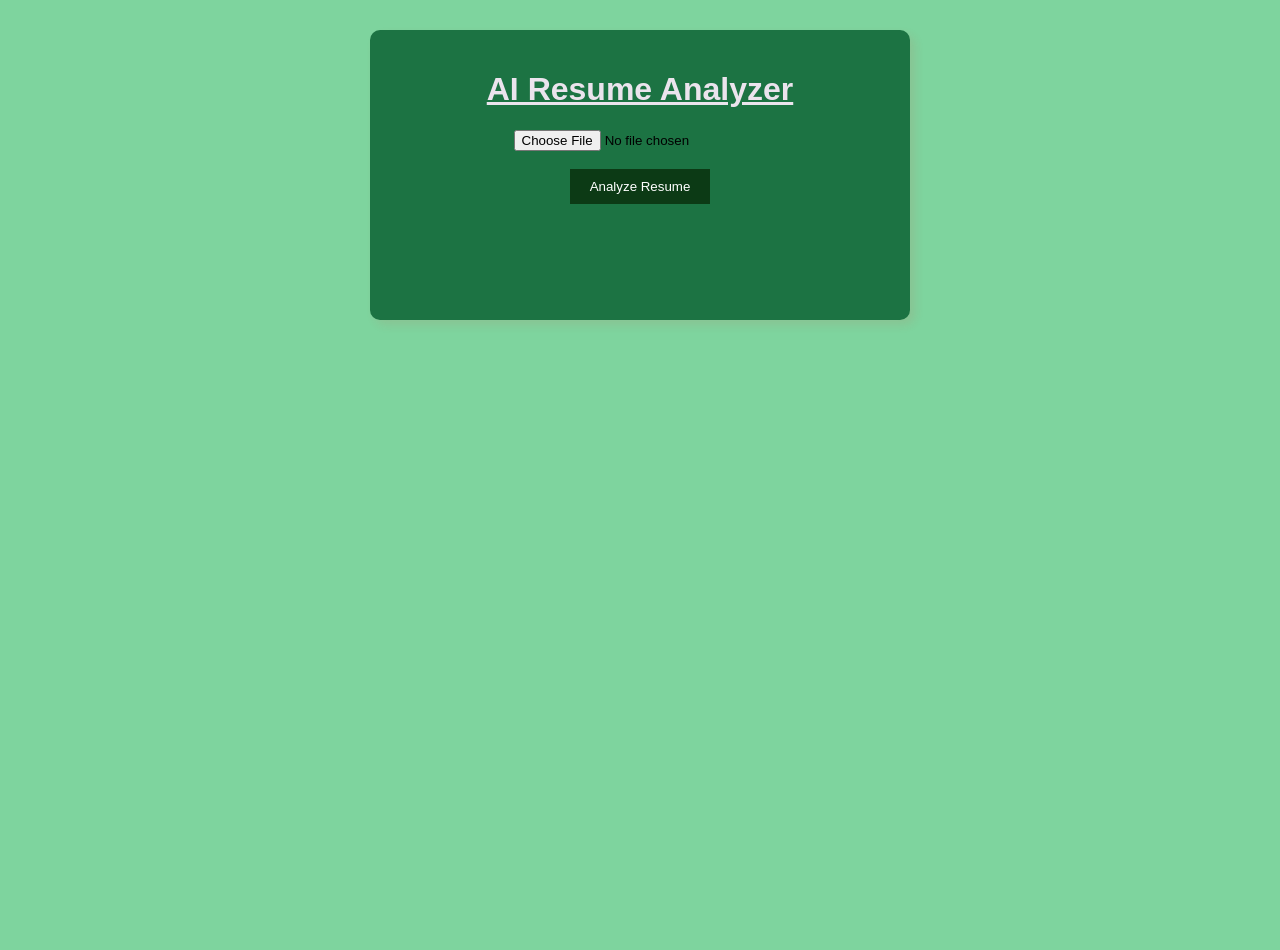
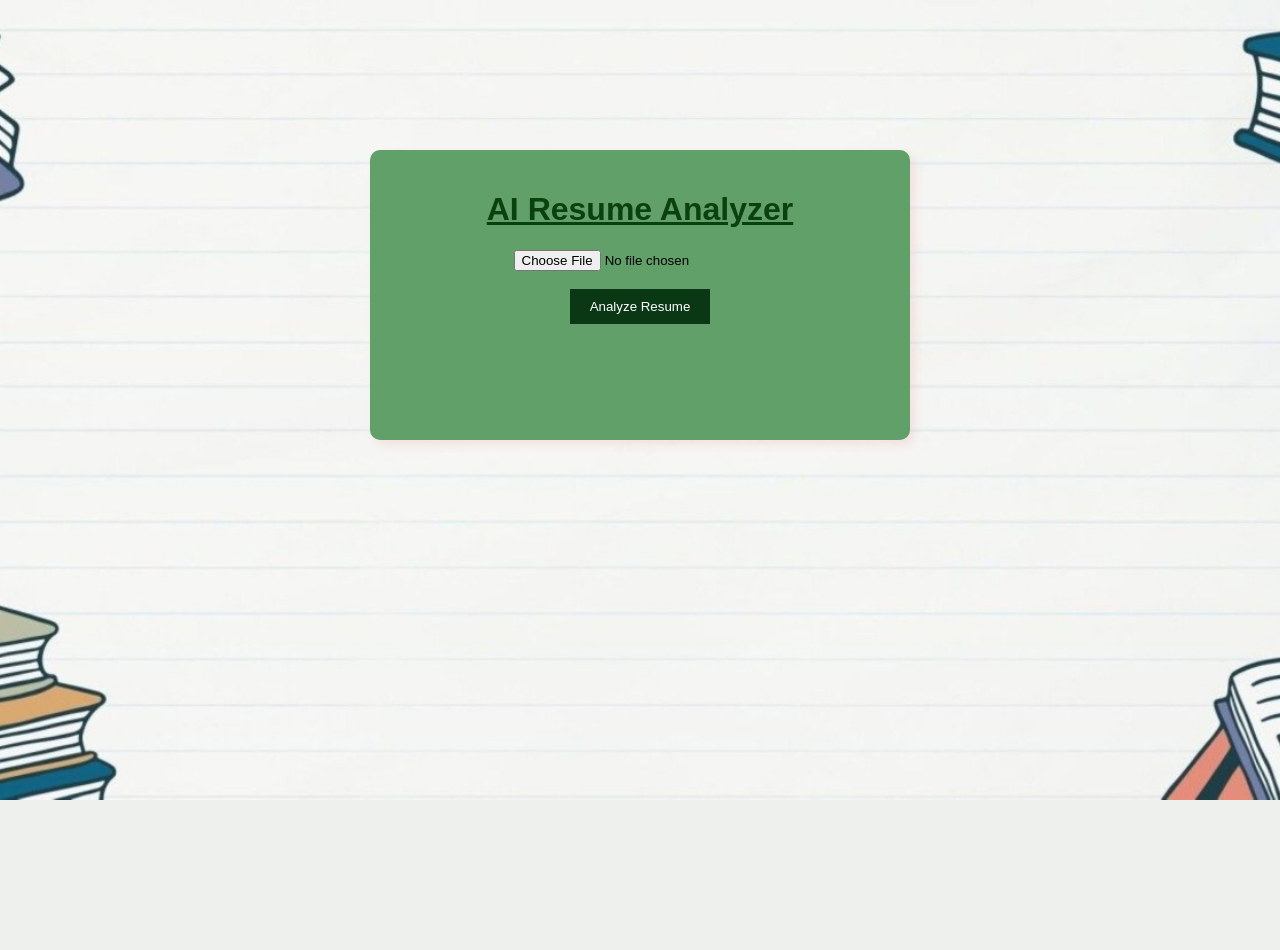
Before and after one commit to Saksh7i/AI_resume_analyser, a Flask app: page / in a window 1280 px wide. Before the commit the page ends 322 px from the top, so only its background shows below. Run offline with Flask 3, Linux system fonts and the light colour scheme.

Commit message:
added background image and changed ui

```diff
--- a/templates/index.html
+++ b/templates/index.html
@@ -4,22 +4,38 @@
     <title>Resume Analyzer</title>
 
     <style>
+        html, body {
+    height: 100%;
+    margin: 0;
+        }
 
         body{
-            background-color: rgb(126, 212, 158);
+            width: 100%;
+            height: 100%;
+            background-color: rgb(237, 240, 237);
             font-family: Arial;
             text-align:center;
-            margin-top:30px;
+            margin-top:150px;
+            min-height: 100vh;
+            background-image: url("bg.jpg");
+            background-size: cover;
+            background-repeat: no-repeat;
+            background-position: center;
         }
 
          h1, h2 {
-        color: rgb(235, 228, 237);
+        color: rgb(11, 65, 14);
+        text-decoration: underline;
+
+
 
          }
 
         button{
             padding:10px 20px;
-            background:#0c3a15;
+            background:#0b3814;
+            border: 5px solid rgb(7, 60, 7);
+            box-shadow: #0c3a15;
             color:white;
             border:none;
             cursor:pointer;
@@ -29,7 +45,7 @@
         height: 250px;
         margin: 10px auto;
         padding: 20px;
-        background-color: rgb(28, 115, 67);
+        background-color: rgb(97, 160, 105);
         border-radius: 10px;
         box-shadow: 5px 5px 10px rgba(238, 61, 61, 0.1);
 
@@ -40,7 +56,7 @@
 
 <div class="container">
 
-    <h1 style="text-decoration: underline;">AI Resume Analyzer</h1>
+    <h1>AI Resume Analyzer</h1>
     <form action="/analyze" method="POST" enctype="multipart/form-data">
 
         <input type="file" name="resume" required>
--- a/templates/result.html
+++ b/templates/result.html
@@ -27,6 +27,7 @@
             padding: 20px;
             border-radius: 10px;
             box-shadow: 5px 5px 10px rgba(238, 61, 61, 0.1);
+            overflow: hidden;
         }
          h1 {
 
```
Also changed, not shown: templates/bg.jpg (added).
